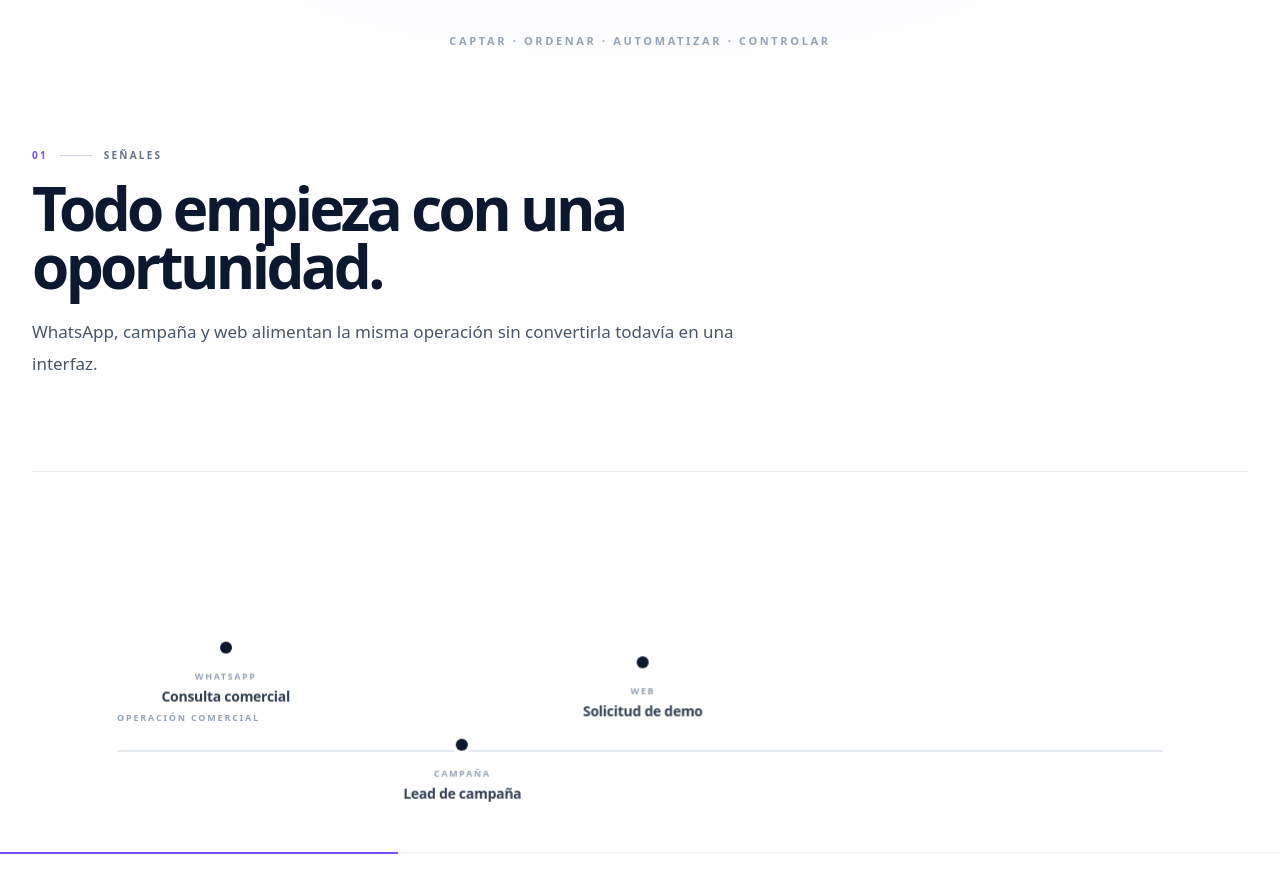
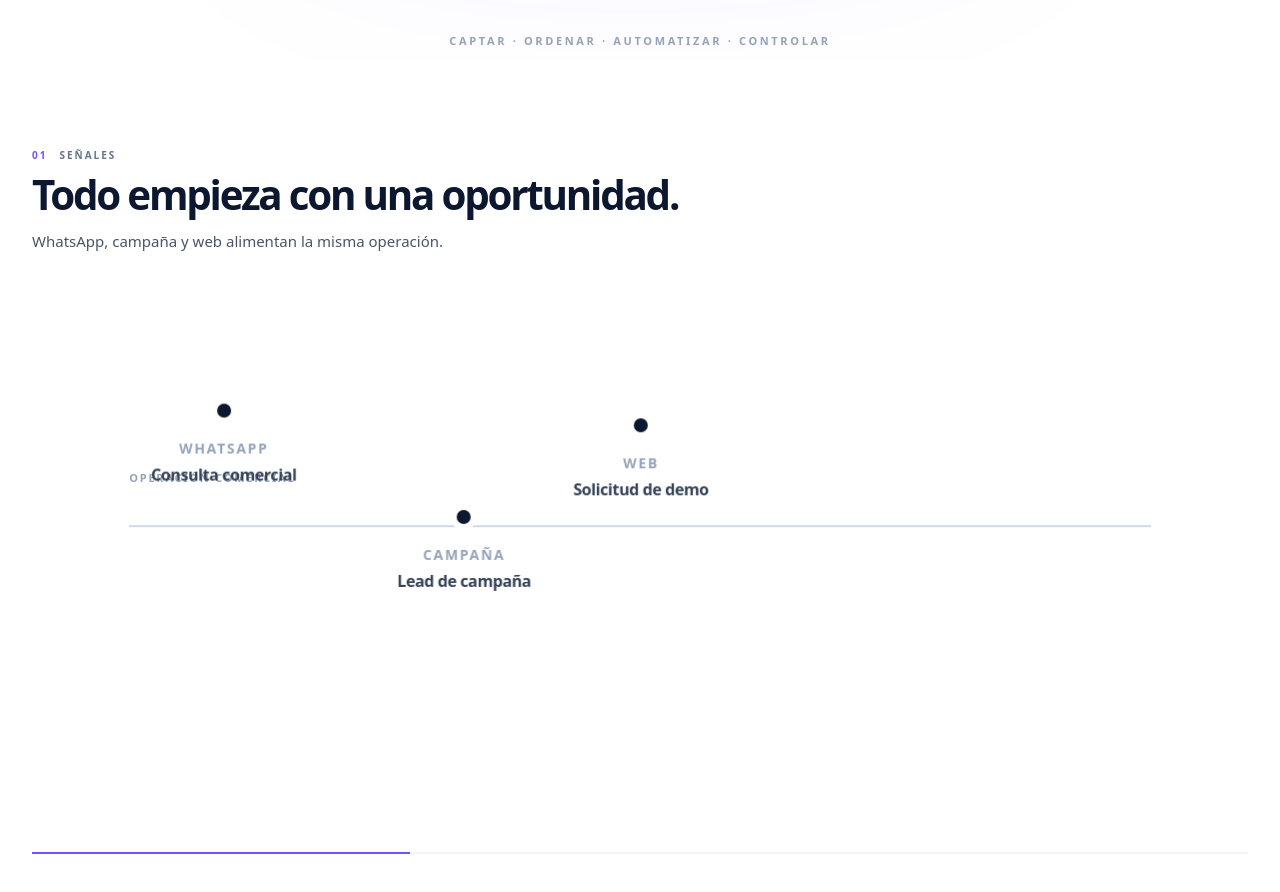
Before and after one commit to AlanTN13/webneoxps, a React (Vite) app: page / in a window 1280 px wide. Shown: the part 1080-1972 px from the top of the page. Built offline with nearby package versions, Linux system fonts and the light colour scheme.

Commit message:
fix: make operation rail the visual protagonist

```diff
--- a/src/components/OperationStory.jsx
+++ b/src/components/OperationStory.jsx
@@ -6,37 +6,37 @@ const STAGES = [
     number: "01",
     kicker: "Señales",
     title: "Todo empieza con una oportunidad.",
-    body: "WhatsApp, campaña y web alimentan la misma operación sin convertirla todavía en una interfaz.",
+    body: "WhatsApp, campaña y web alimentan la misma operación.",
   },
   {
     number: "02",
     kicker: "Volumen",
     title: "Cuando crece el volumen, también puede crecer el desorden.",
-    body: "Más señales entran, algunas pierden continuidad y empiezan a aparecer huecos de seguimiento.",
+    body: "Más señales entran y empiezan a aparecer huecos de seguimiento.",
   },
   {
     number: "03",
     kicker: "Captación",
     title: "Generamos oportunidades. No impresiones.",
-    body: "La ruta de entrada se activa y el flujo gana volumen sin perder la misma columna vertebral.",
+    body: "La ruta de entrada se activa y el flujo gana volumen sin cambiar de operación.",
   },
   {
     number: "04",
     kicker: "CRM + orden",
     title: "Cada oportunidad encuentra estado, responsable y próximo paso.",
-    body: "Lo que estaba fuera de eje vuelve a alinearse y la operación empieza a explicar sola qué sigue.",
+    body: "Lo que estaba fuera de eje vuelve a alinearse y el siguiente paso queda visible.",
   },
   {
     number: "05",
     kicker: "Agente IA",
-    title: "El sistema absorbe lo repetitivo. Tu equipo trabaja donde aporta criterio.",
-    body: "Clasificar, responder, recordar y actualizar dejan de consumir trabajo humano; las excepciones escalan.",
+    title: "El sistema absorbe lo repetitivo. Tu equipo aporta criterio.",
+    body: "Clasificar, responder, recordar y actualizar dejan de consumir trabajo humano.",
   },
   {
     number: "06",
     kicker: "Resultado",
     title: "Más ventas. Más control. Menos trabajo manual.",
-    body: "La misma operación termina más limpia, estable y fácil de leer que cuando empezó.",
+    body: "La misma operación termina más limpia, estable y fácil de leer.",
   },
 ];
 
@@ -45,60 +45,60 @@ const OPPORTUNITIES = [
     source: "WhatsApp",
     label: "Consulta comercial",
     left: "17%",
-    drift: -58,
-    shift: -14,
+    drift: -62,
+    shift: -16,
     issue: "sin seguimiento",
     meta: "Nuevo · Ana · Hoy 14:30",
     task: "responder",
-    taskOffset: -122,
+    taskOffset: -128,
     keepFinal: true,
   },
   {
     source: "Campaña",
     label: "Lead de campaña",
     left: "34%",
-    drift: 48,
-    shift: 18,
+    drift: 54,
+    shift: 20,
     issue: "sin responsable",
     meta: "Calificado · Leo · Mañana 10:00",
     task: "clasificar",
-    taskOffset: 118,
+    taskOffset: 130,
     keepFinal: true,
   },
   {
     source: "Web",
     label: "Solicitud de demo",
     left: "51%",
-    drift: -42,
-    shift: -10,
+    drift: -46,
+    shift: -12,
     issue: "sin clasificar",
     meta: "Demo · Sofía · Hoy 16:00",
     task: "actualizar",
-    taskOffset: -116,
+    taskOffset: -128,
     keepFinal: true,
   },
   {
     source: "WhatsApp",
     label: "Nueva consulta",
     left: "68%",
-    drift: 66,
-    shift: 14,
+    drift: 72,
+    shift: 16,
     issue: "sin seguimiento",
     meta: "En gestión · Ana · Viernes",
     task: "recordar",
-    taskOffset: 124,
+    taskOffset: 132,
     keepFinal: false,
   },
   {
     source: "Campaña",
     label: "Lead remarketing",
     left: "84%",
-    drift: -52,
-    shift: 10,
+    drift: -58,
+    shift: 12,
     issue: "sin responsable",
     meta: "Excepción · Leo · Revisar",
     task: "excepción → equipo",
-    taskOffset: -120,
+    taskOffset: -130,
     keepFinal: false,
     exception: true,
   },
@@ -130,7 +130,7 @@ function StageCopy({ progress, stage, index }) {
       : [start, fadeIn, holdEnd, end];
   const opacityOutput = isFirst ? [1, 1, 0] : isLast ? [0, 1, 1] : [0, 1, 1, 0];
   const yInput = isFirst ? [0, end] : [start, fadeIn, end];
-  const yOutput = isFirst ? [0, -18] : [20, 0, isLast ? 0 : -18];
+  const yOutput = isFirst ? [0, -14] : [14, 0, isLast ? 0 : -14];
 
   const opacity = useTransform(progress, opacityInput, opacityOutput);
   const y = useTransform(progress, yInput, yOutput);
@@ -139,17 +139,16 @@ function StageCopy({ progress, stage, index }) {
     <motion.div
       aria-hidden="true"
       style={{ opacity, y }}
-      className="pointer-events-none absolute inset-x-0 top-0 max-w-[980px]"
+      className="pointer-events-none absolute inset-x-0 top-0 max-w-[760px]"
     >
-      <div className="mb-4 flex items-center gap-3 text-[10px] font-bold uppercase tracking-[0.22em] text-slate-500">
-        <span className="text-[#7650ff]">{stage.number}</span>
-        <span className="h-px w-8 bg-slate-300" />
+      <div className="mb-3 text-[10px] font-bold uppercase tracking-[0.2em] text-slate-500">
+        <span className="mr-3 text-[#7650ff]">{stage.number}</span>
         <span>{stage.kicker}</span>
       </div>
-      <h2 className="max-w-[920px] text-[clamp(2.45rem,4.7vw,5.25rem)] font-semibold leading-[0.97] tracking-[-0.06em] text-[#0c1730]">
+      <h2 className="max-w-[760px] text-[clamp(2rem,3.15vw,3.75rem)] font-semibold leading-[0.98] tracking-[-0.055em] text-[#0c1730]">
         {stage.title}
       </h2>
-      <p className="mt-5 max-w-[720px] text-[15px] leading-7 text-slate-600 lg:text-[17px] lg:leading-8">
+      <p className="mt-3 max-w-[620px] text-[14px] leading-6 text-slate-600 lg:text-[15px] lg:leading-7">
         {stage.body}
       </p>
     </motion.div>
@@ -181,31 +180,31 @@ function OpportunityNode({ progress, item, index, reducedMotion }) {
   const staticOpacity = item.keepFinal ? 1 : 0.2;
 
   return (
-    <div className="absolute top-1/2 z-20 w-[150px] -translate-x-1/2 -translate-y-1/2" style={{ left: item.left }}>
+    <div className="absolute top-1/2 z-20 w-[190px] -translate-x-1/2 -translate-y-1/2 lg:w-[210px]" style={{ left: item.left }}>
       <motion.div
         style={reducedMotion ? { opacity: staticOpacity, x: 0, y: 0 } : { opacity, x, y }}
         className="relative text-center"
       >
         <motion.div
           style={{ backgroundColor: reducedMotion ? "#0c1730" : markerColor }}
-          className="mx-auto h-3 w-3 rounded-full ring-4 ring-white"
+          className="mx-auto h-3.5 w-3.5 rounded-full ring-[6px] ring-white"
         />
-        <div className="mt-4 text-[9px] font-bold uppercase tracking-[0.18em] text-slate-400">{item.source}</div>
+        <div className="mt-5 text-[13px] font-bold uppercase tracking-[0.12em] text-slate-400 lg:text-[14px]">{item.source}</div>
         <motion.div
           style={{ color: reducedMotion ? "#0c1730" : labelColor }}
-          className="mt-1 text-[14px] font-semibold leading-5 tracking-[-0.02em]"
+          className="mt-1.5 text-[15px] font-semibold leading-5 tracking-[-0.025em] lg:text-[16px]"
         >
           {item.label}
         </motion.div>
         <motion.div
           style={{ opacity: reducedMotion ? 0 : issueOpacity }}
-          className="mt-2 text-[10px] font-semibold text-[#a23b4a]"
+          className="mt-2.5 text-[11px] font-semibold text-[#a23b4a]"
         >
           {item.issue}
         </motion.div>
         <motion.div
           style={{ opacity: reducedMotion ? 1 : metaOpacity }}
-          className="mx-auto mt-2 max-w-[145px] text-[10px] font-medium leading-4 text-slate-500"
+          className="mx-auto mt-2 max-w-[190px] text-[11px] font-medium leading-4 text-slate-500"
         >
           {item.meta}
         </motion.div>
@@ -228,36 +227,36 @@ function TaskSignal({ progress, item, reducedMotion }) {
     <motion.div
       aria-hidden="true"
       style={reducedMotion ? { opacity: item.exception ? 0.55 : 0, y: 0 } : { opacity, y }}
-      className={`relative z-30 -translate-x-1/2 text-[10px] font-semibold tracking-[-0.01em] ${
+      className={`relative z-30 -translate-x-1/2 text-[11px] font-semibold tracking-[-0.01em] lg:text-[12px] ${
         item.exception ? "text-[#7650ff]" : "text-slate-500"
       }`}
     >
-      <span className="border-b border-[#7650ff]/35 pb-1">{item.task}</span>
+      <span className="pb-1">{item.task}</span>
     </motion.div>
   );
 }
 
 function DesktopRail({ progress, reducedMotion }) {
-  const routeWidth = useTransform(progress, [0.31, 0.48, 0.78], ["0%", "38%", "86%"]);
+  const routeWidth = useTransform(progress, [0.31, 0.48, 0.78], ["0%", "38%", "84%"]);
   const routeOpacity = useTransform(progress, [0.27, 0.34, 0.92, 1], [0, 1, 1, 0.35]);
-  const flowLeft = useTransform(progress, [0.31, 0.78], ["7%", "91%"]);
+  const flowLeft = useTransform(progress, [0.31, 0.78], ["8%", "92%"]);
   const flowOpacity = useTransform(progress, [0.29, 0.36, 0.78, 0.86], [0, 1, 1, 0]);
   const resultsOpacity = useTransform(progress, [0.84, 0.93, 1], [0, 1, 1]);
   const promiseOpacity = useTransform(progress, [0.9, 0.97, 1], [0, 1, 1]);
 
   return (
-    <div className="relative hidden min-h-[500px] overflow-hidden border-y border-slate-200/80 md:block lg:min-h-[530px] xl:min-h-[560px]">
-      <div className="absolute inset-x-[7%] top-1/2 h-px -translate-y-1/2 bg-slate-300" />
+    <div className="relative hidden h-full overflow-visible md:block">
+      <div className="absolute inset-x-[8%] top-1/2 h-[2px] -translate-y-1/2 bg-slate-300/90" />
       <motion.div
-        style={reducedMotion ? { width: "86%", opacity: 0.35 } : { width: routeWidth, opacity: routeOpacity }}
-        className="absolute left-[7%] top-1/2 h-[2px] -translate-y-1/2 bg-[#7650ff]"
+        style={reducedMotion ? { width: "84%", opacity: 0.35 } : { width: routeWidth, opacity: routeOpacity }}
+        className="absolute left-[8%] top-1/2 h-[3px] -translate-y-1/2 bg-[#7650ff]"
       />
       <motion.div
         style={reducedMotion ? { opacity: 0 } : { left: flowLeft, opacity: flowOpacity }}
-        className="absolute top-1/2 z-10 h-2.5 w-2.5 -translate-x-1/2 -translate-y-1/2 rounded-full bg-[#7650ff] shadow-[0_0_0_7px_rgba(118,80,255,0.08)]"
+        className="absolute top-1/2 z-10 h-3.5 w-3.5 -translate-x-1/2 -translate-y-1/2 rounded-full bg-[#7650ff] shadow-[0_0_0_9px_rgba(118,80,255,0.08)]"
       />
 
-      <div className="absolute left-[7%] top-1/2 -translate-y-10 text-[9px] font-bold uppercase tracking-[0.2em] text-slate-400">
+      <div className="absolute left-[8%] top-1/2 -translate-y-14 text-[11px] font-bold uppercase tracking-[0.16em] text-slate-400">
         operación comercial
       </div>
 
@@ -283,16 +282,16 @@ function DesktopRail({ progress, reducedMotion }) {
 
       <motion.div
         style={{ opacity: reducedMotion ? 1 : resultsOpacity }}
-        className="absolute bottom-14 left-[7%] right-[7%] flex items-end justify-between gap-8 border-t border-slate-200/70 pt-5"
+        className="absolute bottom-[2%] left-[8%] right-[8%] flex items-end justify-between gap-8"
       >
-        <div className="flex flex-wrap gap-x-8 gap-y-2 text-[10px] font-semibold uppercase tracking-[0.14em] text-slate-500">
+        <div className="flex flex-wrap gap-x-8 gap-y-2 text-[11px] font-semibold uppercase tracking-[0.12em] text-slate-500">
           <span>0 oportunidades sin responsable</span>
           <span>seguimiento activo</span>
           <span>repetitivo automatizado</span>
         </div>
         <motion.div
           style={{ opacity: reducedMotion ? 1 : promiseOpacity }}
-          className="hidden shrink-0 text-right text-[13px] font-semibold tracking-[-0.02em] text-[#0c1730] xl:block"
+          className="hidden shrink-0 text-right text-[14px] font-semibold tracking-[-0.02em] text-[#0c1730] xl:block"
         >
           Más ventas · Más control · Menos trabajo manual
         </motion.div>
@@ -308,11 +307,11 @@ function MobileStage({ stage, index, reducedMotion }) {
 
   return (
     <motion.article
-      initial={reducedMotion ? false : { opacity: 0, y: 18 }}
+      initial={reducedMotion ? false : { opacity: 0, y: 16 }}
       whileInView={{ opacity: 1, y: 0 }}
       viewport={{ once: true, amount: 0.35 }}
-      transition={{ duration: reducedMotion ? 0 : 0.55, ease: [0.2, 0.7, 0.2, 1] }}
-      className="relative min-h-[68svh] pl-14"
+      transition={{ duration: reducedMotion ? 0 : 0.5, ease: [0.2, 0.7, 0.2, 1] }}
+      className="relative min-h-[64svh] pl-14"
     >
       <div className="absolute left-[13px] top-0 bottom-0 w-px bg-slate-200" />
       <div
@@ -321,24 +320,24 @@ function MobileStage({ stage, index, reducedMotion }) {
         }`}
       />
 
-      <div className="text-[9px] font-bold uppercase tracking-[0.2em] text-slate-400">
+      <div className="text-[10px] font-bold uppercase tracking-[0.18em] text-slate-400">
         {stage.number} · {stage.kicker}
       </div>
-      <h2 className="mt-4 text-[clamp(2.15rem,10vw,3.7rem)] font-semibold leading-[0.98] tracking-[-0.055em] text-[#0c1730]">
+      <h2 className="mt-4 text-[clamp(2rem,9vw,3.4rem)] font-semibold leading-[0.99] tracking-[-0.05em] text-[#0c1730]">
         {stage.title}
       </h2>
-      <p className="mt-5 max-w-md text-[15px] leading-7 text-slate-600">{stage.body}</p>
+      <p className="mt-4 max-w-md text-[15px] leading-7 text-slate-600">{stage.body}</p>
 
-      <div className="mt-10 space-y-7">
+      <div className="mt-9 space-y-7">
         {MOBILE_STATES[index].map((item, itemIndex) => (
           <div key={item} className="relative pl-7">
             <span
-              className={`absolute left-0 top-[7px] h-2 w-2 rounded-full ${
+              className={`absolute left-0 top-[7px] h-2.5 w-2.5 rounded-full ${
                 result || active ? "bg-[#7650ff]" : itemIndex === 2 ? "bg-slate-400" : "bg-[#0c1730]"
               }`}
             />
             <div
-              className={`text-[13px] font-semibold leading-5 ${
+              className={`text-[14px] font-semibold leading-5 ${
                 index === 1 ? "text-slate-600" : automation && item.includes("excepción") ? "text-[#7650ff]" : "text-[#0c1730]"
               }`}
             >
@@ -355,10 +354,10 @@ function MobileOperation({ reducedMotion }) {
   return (
     <div className="px-5 pb-24 pt-20 md:hidden">
       <div className="mx-auto max-w-lg">
-        <div className="mb-20 text-[10px] font-bold uppercase tracking-[0.22em] text-[#7650ff]">
+        <div className="mb-16 text-[10px] font-bold uppercase tracking-[0.22em] text-[#7650ff]">
           Una operación · seis estados
         </div>
-        <div className="space-y-20">
+        <div className="space-y-16">
           {STAGES.map((stage, index) => (
             <MobileStage key={stage.number} stage={stage} index={index} reducedMotion={reducedMotion} />
           ))}
@@ -370,18 +369,20 @@ function MobileOperation({ reducedMotion }) {
 
 function ReducedDesktop({ progress }) {
   return (
-    <div className="hidden px-6 py-24 md:block lg:px-8">
-      <div className="mx-auto max-w-[1450px]">
-        <div className="mb-12 max-w-[940px]">
-          <div className="mb-4 text-[10px] font-bold uppercase tracking-[0.22em] text-[#7650ff]">Resultado</div>
-          <h2 className="text-[clamp(2.5rem,4.7vw,5.2rem)] font-semibold leading-[0.97] tracking-[-0.06em] text-[#0c1730]">
+    <div className="hidden px-6 py-20 md:block lg:px-8">
+      <div className="mx-auto max-w-[1500px]">
+        <div className="mb-8 max-w-[760px]">
+          <div className="mb-3 text-[10px] font-bold uppercase tracking-[0.2em] text-[#7650ff]">Resultado</div>
+          <h2 className="text-[clamp(2rem,3.15vw,3.75rem)] font-semibold leading-[0.98] tracking-[-0.055em] text-[#0c1730]">
             Más ventas. Más control. Menos trabajo manual.
           </h2>
-          <p className="mt-5 max-w-[720px] text-[17px] leading-8 text-slate-600">
-            La operación conserva una sola columna vertebral: oportunidades alineadas, responsables visibles, seguimiento activo y trabajo repetitivo automatizado.
+          <p className="mt-3 max-w-[620px] text-[15px] leading-7 text-slate-600">
+            Oportunidades alineadas, responsables visibles, seguimiento activo y trabajo repetitivo automatizado.
           </p>
         </div>
-        <DesktopRail progress={progress} reducedMotion />
+        <div className="h-[430px]">
+          <DesktopRail progress={progress} reducedMotion />
+        </div>
       </div>
     </div>
   );
@@ -415,14 +416,14 @@ export default function OperationStory() {
         <ReducedDesktop progress={scrollYProgress} />
       ) : (
         <div className="sticky top-[72px] hidden h-[calc(100svh-72px)] overflow-hidden px-6 md:block lg:px-8">
-          <div className="mx-auto flex h-full max-w-[1450px] flex-col py-8 lg:py-10">
-            <div className="relative z-20 min-h-[250px] lg:min-h-[285px] xl:min-h-[305px]">
+          <div className="relative mx-auto h-full max-w-[1500px]">
+            <div className="absolute inset-x-0 top-[5%] z-30 h-[210px]">
               {STAGES.map((stage, index) => (
                 <StageCopy key={stage.number} progress={scrollYProgress} stage={stage} index={index} />
               ))}
             </div>
 
-            <div className="relative min-h-0 flex-1 pb-5">
+            <div className="absolute inset-x-0 top-[55%] h-[56%] min-h-[360px] -translate-y-1/2">
               <DesktopRail progress={scrollYProgress} reducedMotion={false} />
             </div>
 
```
